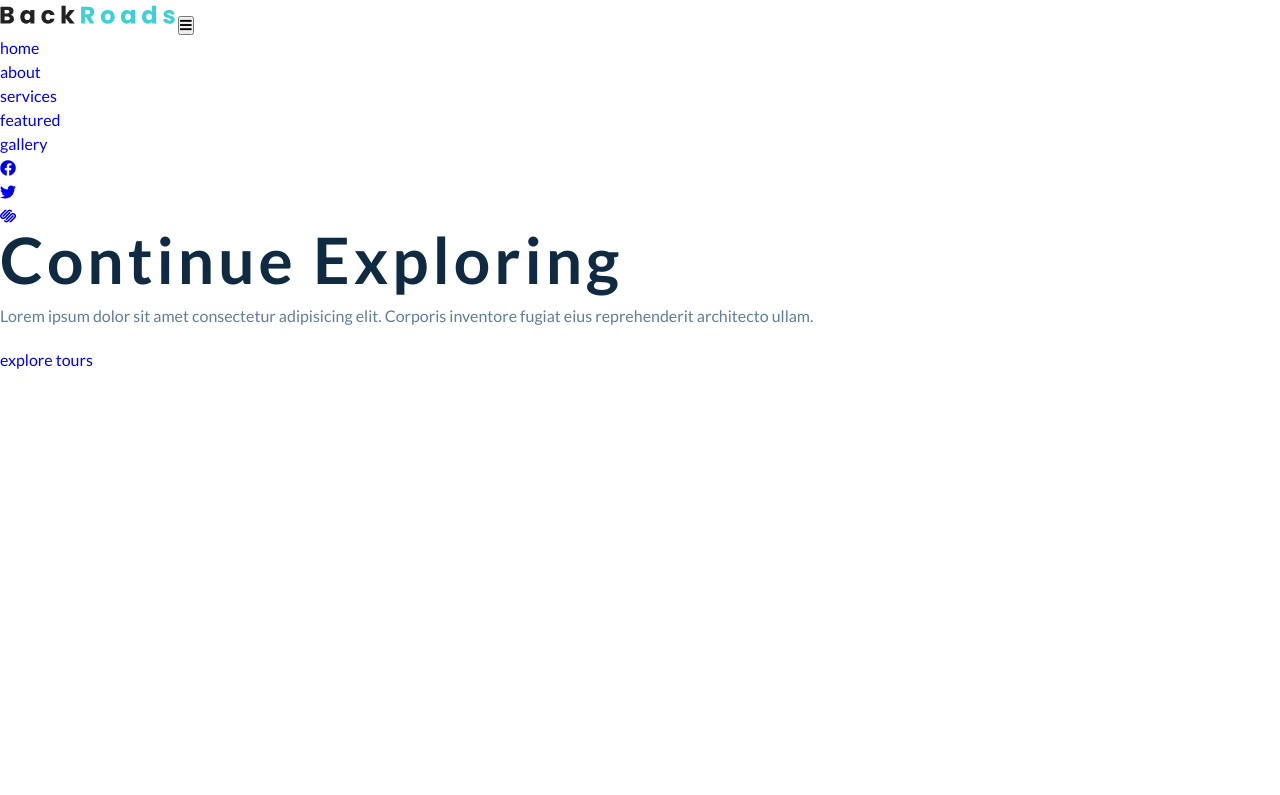
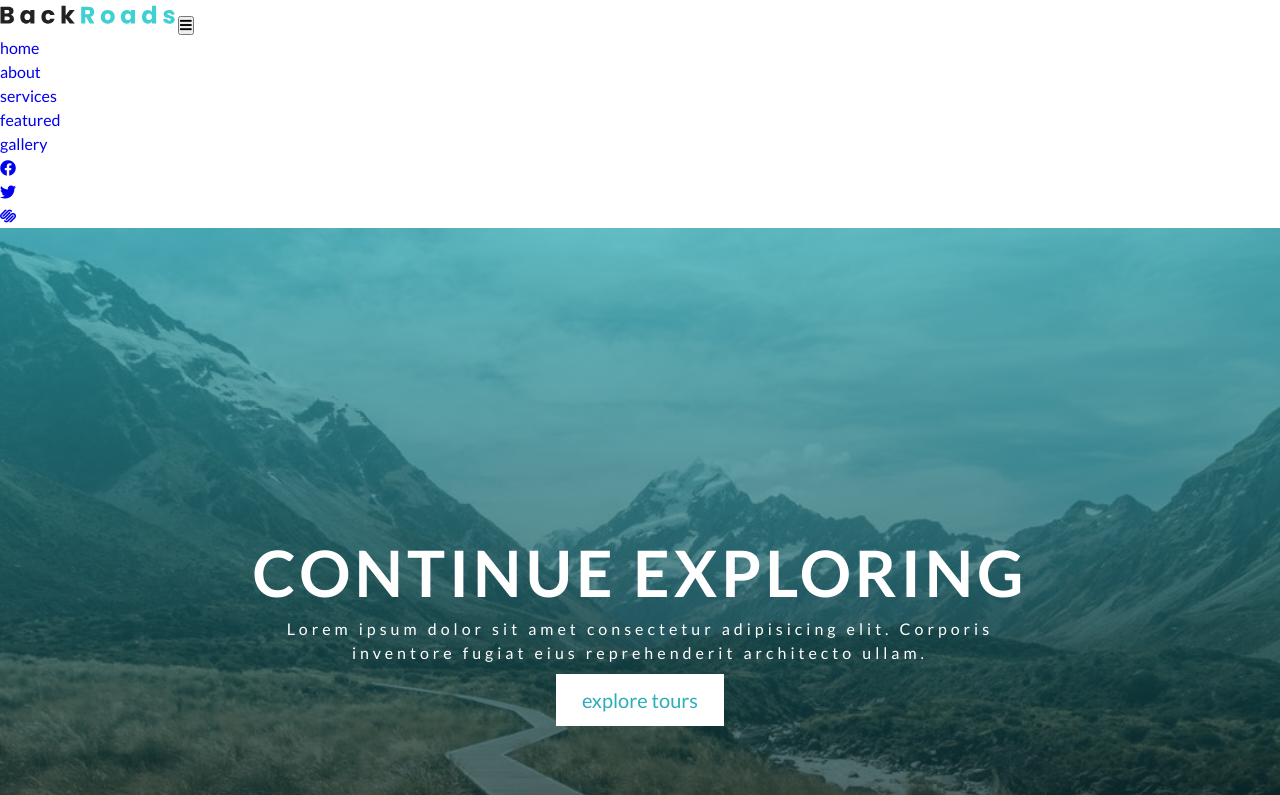
Before and after one commit to BinyamCheru/Backroads-website-project, a plain HTML site: page index.html in a window 1280 px wide. Shown: the top 795 px of the page. Drawn offline with Linux system fonts and the light colour scheme.

Commit message:
hero section css

```diff
--- a/css/styles.css
+++ b/css/styles.css
@@ -128,3 +128,59 @@ p {
     line-height: 1;
   }
 }
+/*
+===============
+Hero
+===============
+*/
+.hero {
+  min-height: 100vh;
+  background: var(--clr-primary-5);
+  display: flex;
+  justify-content: center;
+  align-items: center;
+}
+
+.hero-banner {
+  text-align: center;
+  color: var(--clr-white);
+  padding: 0 3rem;
+}
+
+.hero-banner h1 {
+  text-transform: uppercase;
+}
+
+.hero-banner p {
+  max-width: 35rem;
+  margin-left: auto;
+  margin-right: auto;
+  color: var(--clr-white);
+  letter-spacing: var(--spacing);
+}
+
+.hero-btn {
+  padding: 0.9rem 1.6rem;
+  font-size: 1.25rem;
+  background: var(--clr-white);
+  color: var(--clr-primary-5);
+}
+
+.hero-btn:hover {
+  background: transparent;
+  color: var(--clr-white);
+  border-color: var(--clr-white);
+}
+
+@media screen and (min-width: 768px) {
+  .hero {
+    background: linear-gradient(rgb(44, 174, 186, 0.7), rgba(0, 0, 0, 0.7)),
+      url("../images/main.jpeg") center/cover no-repeat;
+  }
+  .hero-banner {
+    padding: 0;
+  }
+  .hero-banner p {
+    max-width: 45rem;
+  }
+}
```
